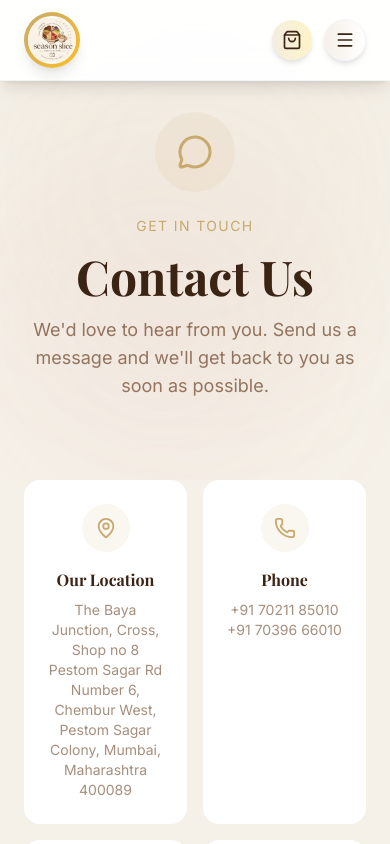
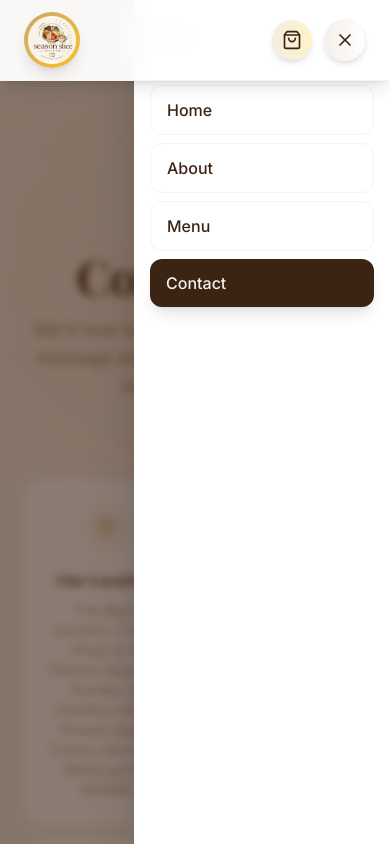
Before and after one commit to DeepakErothi1826/Season_Slice, a React (Vite) app: page /contact in a window 390 px wide. Both pictures are taken after a click on the button 345 px from the left and 40 px from the top of the page. Shown: the top 844 px of the page. Built offline with nearby package versions, Linux system fonts and the light colour scheme; a web font is replaced by a local one.

Commit message:
Fix mobile menu toggle button

```diff
--- a/src/components/Navbar.jsx
+++ b/src/components/Navbar.jsx
@@ -29,7 +29,7 @@ const Navbar = () => {
         initial={{ y: -100 }}
         animate={{ y: 0 }}
         transition={{ duration: 0.6, ease: 'easeOut' }}
-        className="fixed top-0 left-0 right-0 z-50 bg-white/95 backdrop-blur-md shadow-lg border-b border-gray-100"
+        className="fixed top-0 left-0 right-0 z-[100] bg-white/95 backdrop-blur-md shadow-lg border-b border-gray-100"
       >
         <div className="max-w-7xl mx-auto px-6">
           <div className="flex items-center justify-between h-20">
@@ -83,7 +83,7 @@ const Navbar = () => {
 
               <button
                 id="mobile-menu-button"
-                onClick={() => setMobileOpen(false)}
+                onClick={() => setMobileOpen(!mobileOpen)}
                 className="md:hidden p-2.5 rounded-full bg-gradient-to-r from-cream to-white text-coffee hover:from-cream-light transition-all duration-300 shadow-md border border-gray-100"
               >
                 {mobileOpen ? <X size={20} /> : <Menu size={20} />}
@@ -99,7 +99,7 @@ const Navbar = () => {
             initial={{ opacity: 0 }}
             animate={{ opacity: 1 }}
             exit={{ opacity: 0 }}
-            className="fixed inset-0 z-40 md:hidden"
+            className="fixed inset-0 z-[99] md:hidden"
           >
             <div className="absolute inset-0 bg-coffee/60 backdrop-blur-sm" onClick={() => setMobileOpen(false)} />
             <motion.div
@@ -107,9 +107,15 @@ const Navbar = () => {
               animate={{ x: 0 }}
               exit={{ x: '100%' }}
               transition={{ type: 'spring', damping: 25, stiffness: 200 }}
-              className="absolute right-0 top-0 h-full w-72 bg-gradient-to-b from-white to-cream shadow-2xl"
+              className="absolute right-0 top-0 h-full w-64 sm:w-72 bg-white shadow-2xl overflow-y-auto"
             >
-              <div className="pt-24 px-6 space-y-2">
+              <div className="flex items-center justify-between p-4 border-b border-gray-100">
+                <h2 className="font-display text-lg font-bold text-coffee">Menu</h2>
+                <button onClick={() => setMobileOpen(false)} className="p-2 rounded-full hover:bg-cream">
+                  <X size={20} />
+                </button>
+              </div>
+              <div className="p-4 space-y-2">
                 {navLinks.map((link, i) => (
                   <motion.div
                     key={link.path}
@@ -119,10 +125,11 @@ const Navbar = () => {
                   >
                     <Link
                       to={link.path}
+                      onClick={() => setMobileOpen(false)}
                       className={`block px-4 py-3 rounded-xl text-base font-body font-medium transition-all duration-300 ${
                         location.pathname === link.path
-                          ? 'bg-gradient-to-r from-coffee to-coffee-light text-cream shadow-lg'
-                          : 'text-coffee hover:bg-gradient-to-r hover:from-cream-light hover:to-white border border-gray-100'
+                          ? 'bg-coffee text-cream shadow-lg'
+                          : 'text-coffee hover:bg-cream border border-gray-100'
                       }`}
                     >
                       {link.label}
```
Also changed, not shown: 4 other files (tests, documents, lock files or other folders).
